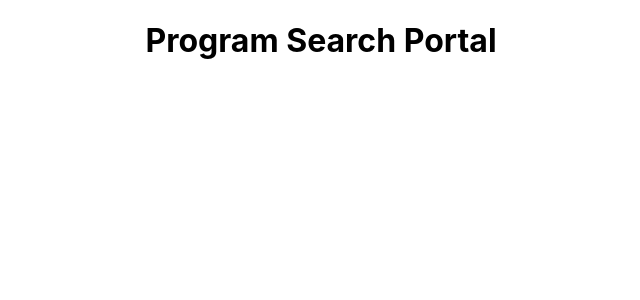
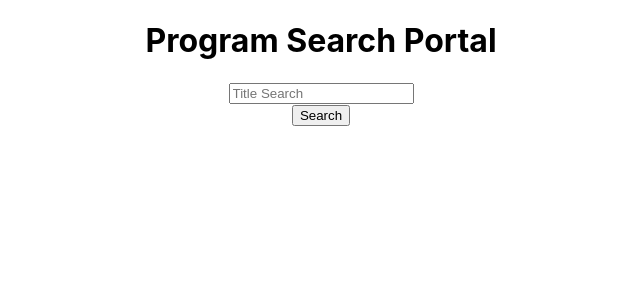
Before and after one commit to brachsmithi/search-portal, a React (Create React App) app: page / in a window 1280 px wide. Shown: the top 300 px of the page, without its empty margins (319-959 px from the left). Built offline with nearby package versions, Linux system fonts and the light colour scheme.

Commit message:
add form elements to app page

```diff
--- a/src/App.js
+++ b/src/App.js
@@ -1,9 +1,16 @@
 import './App.css';
+import SearchForm from './form/SearchForm';
+import SearchField from './form/SearchField';
+import SearchButton from './form/SearchButton';
 
 function App() {
   return (
     <div className="App">
       <h1>Program Search Portal</h1>
+      <SearchForm>
+        <SearchField />
+        <SearchButton />
+      </SearchForm>
     </div>
   );
 }
--- a/src/form/SearchField.js
+++ b/src/form/SearchField.js
@@ -10,6 +10,7 @@ export default class TextInput extends React.Component {
           type="text"
           name="search_term"
           id="search_term"
+          placeholder="Title Search"
           onChange={this.context.inputChange(SEARCH_TERM)}
           value={this.context.getInputValue(SEARCH_TERM) || ""}
         />
```
Also changed, not shown: 2 other files (tests, documents, lock files or other folders).
